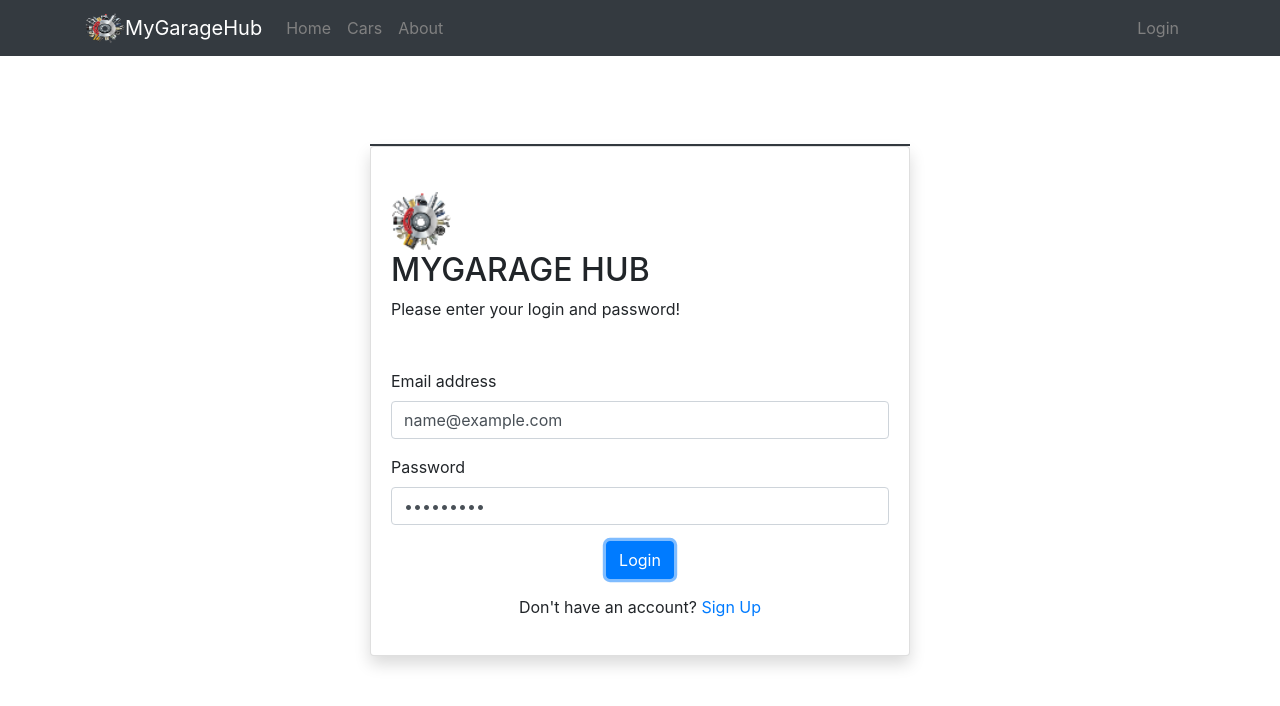
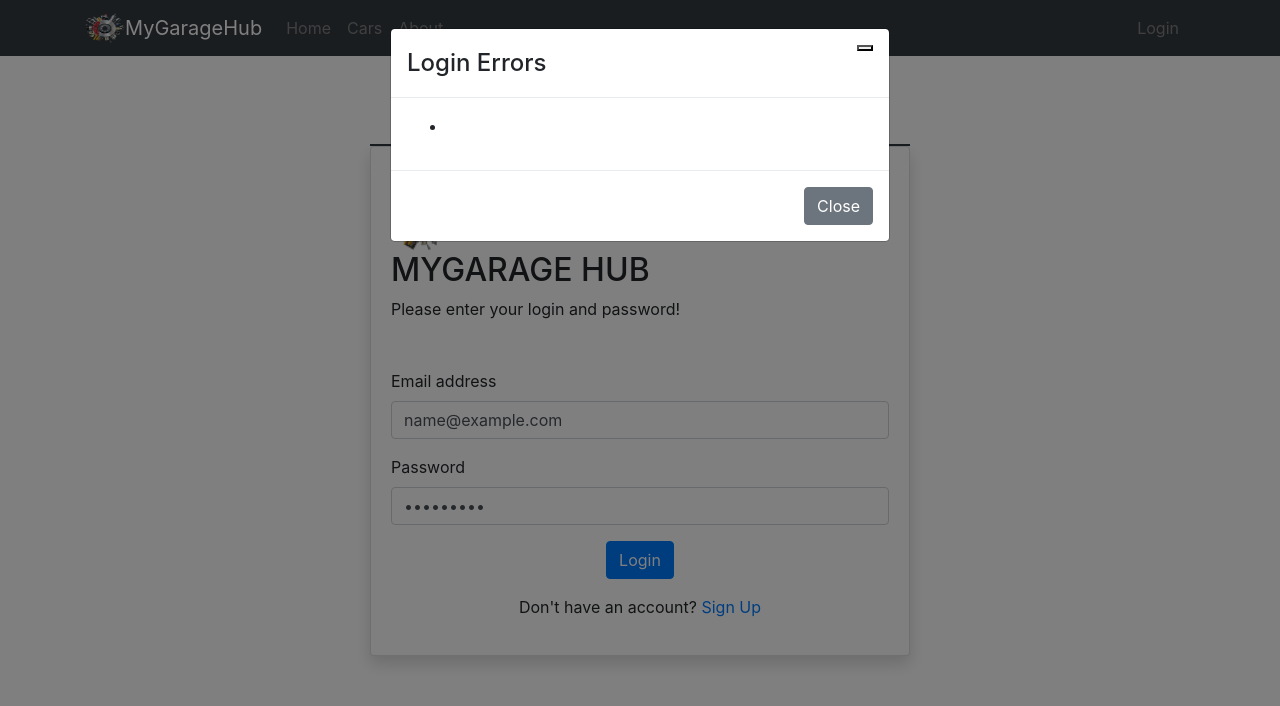
Before and after one commit to ChrGyoshev/car_project, a React (Vite) app in the folder frontend/: page /login in a window 1280 px wide. Both pictures are taken after typing "name@example.com", "Sample123" into the empty fields and a click on the button "Login". Shown: the top 706 px of the page. Built offline with nearby package versions, Linux system fonts and the light colour scheme; no server answers.

Commit message:
working on index page

```diff
--- a/frontend/src/components/Forms/Login.jsx
+++ b/frontend/src/components/Forms/Login.jsx
@@ -1,11 +1,23 @@
 import { useEffect, useState } from "react";
 import { Link } from "react-router-dom";
-import { Col, Button, Row, Container, Card, Form } from "react-bootstrap";
+import {
+  Col,
+  Button,
+  Row,
+  Container,
+  Card,
+  Form,
+  Modal,
+} from "react-bootstrap";
 import Logo from "../../assets/main.png";
 import { loginUser } from "../../services/api.jsx";
 
 const Login = ({ onLogin }) => {
   const [formData, setFormData] = useState({});
+
+  const [showModal, setShowModal] = useState(false);
+  const [modalTitle, setModalTitle] = useState("");
+  const [modalContent, setModalContent] = useState("");
 
   const HandleChange = (e) => {
     const { name, value } = e.target;
@@ -22,7 +34,14 @@ const Login = ({ onLogin }) => {
       console.log("login success", response);
       onLogin();
     } catch (error) {
-      console.log(error);
+      setModalTitle("Login Errors");
+      setModalContent(
+        <ul>
+          <li>{error.detail}</li>
+        </ul>
+      );
+
+      setShowModal(true);
     }
   };
   return (
@@ -72,6 +91,23 @@ const Login = ({ onLogin }) => {
                       </Button>
                     </div>
                   </Form>
+
+                  {/* Modal for showing success or errors */}
+                  <Modal show={showModal} onHide={() => setShowModal(false)}>
+                    <Modal.Header closeButton>
+                      <Modal.Title>{modalTitle}</Modal.Title>
+                    </Modal.Header>
+                    <Modal.Body>{modalContent}</Modal.Body>
+                    <Modal.Footer>
+                      <Button
+                        variant={"secondary"}
+                        onClick={() => setShowModal(false)}
+                      >
+                        {  "Close"}
+                      </Button>
+                    </Modal.Footer>
+                  </Modal>
+
                   <div className="mt-3">
                     <p className="mb-0 text-center">
                       Don't have an account?{" "}
--- a/frontend/src/services/api.jsx
+++ b/frontend/src/services/api.jsx
@@ -2,6 +2,11 @@ const RegisterURL = "http://192.168.1.18:8000/api/register"; // use localhost if
 const LoginURL = "http://127.0.0.1:8000/api/login";
 const LogOutURL = "http://127.0.0.1:8000/api/logout";
 const LoggedUserURL = "http://127.0.0.1:8000/api/user";
+
+// const RegisterURL = "http://192.168.1.18:8000/api/register"; // use localhost if not using docker-compose
+// const LoginURL = "http://192.168.1.4:8000/api/login"; // for run -dev -- --host (to be able to make call from devices in the same network)
+// const LogOutURL = "http://192.168.1.4:8000/api/logout";
+// const LoggedUserURL = "http://192.168.1.4:8000/api/user";
 
 export async function registerUser(data) {
   try {
@@ -49,7 +54,7 @@ export async function loginUser(data) {
   }
 }
 
-export async function FetchLoggedUser(authenticated) {
+export async function FetchLoggedUser(authenticated, setUser) {
   try {
     const response = await fetch(LoggedUserURL, {
       method: "GET",
@@ -60,6 +65,7 @@ export async function FetchLoggedUser(authenticated) {
     if (response.ok) {
       const data = await response.json();
       console.log(data);
+      setUser(data);
       authenticated(true); // Use or store the user data as needed
     } else {
       console.error("Failed to fetch user data:", response.statusText);
```
Also changed, not shown: frontend/src/components/Index/Index.jsx (+1 -6 lines).
